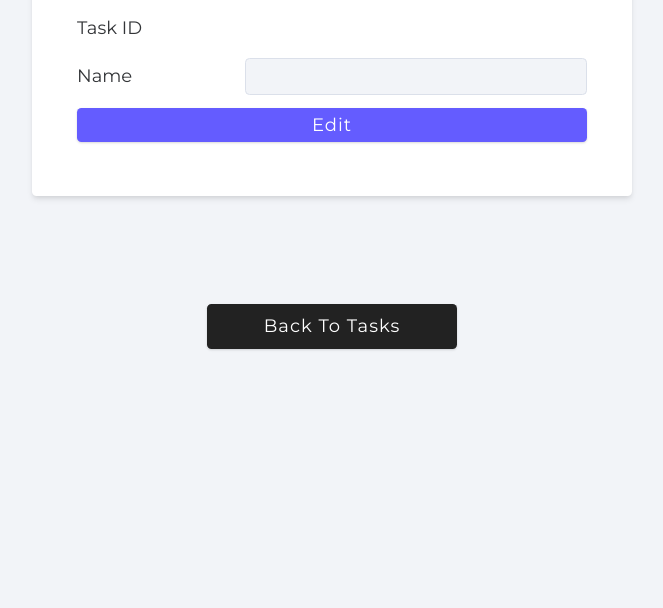
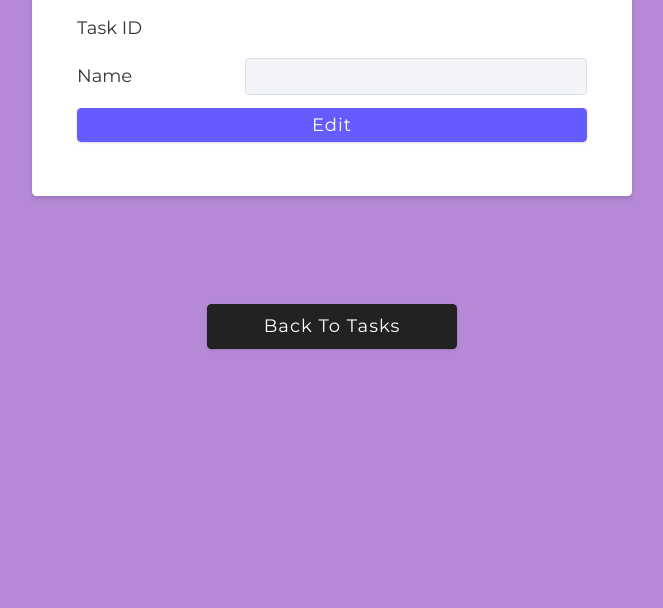
Before and after one commit to kidsuperduper/Todo-List, a website: page public/task.html in a window 1280 px wide. Shown: the part 192-800 px from the top of the page, without its empty margins (308-971 px from the left). Drawn offline with nearby package versions, Linux system fonts and the light colour scheme; no server answers.

Commit message:
modify css background color

```diff
--- a/public/task.html
+++ b/public/task.html
@@ -13,7 +13,7 @@
 
     <title>Edit Task</title>
   </head>
-  <body>
+  <body style="background-color: #b589d6">
     <div class="container">
       <form class="single-task-form">
         <h4>Edit Task</h4>
```
